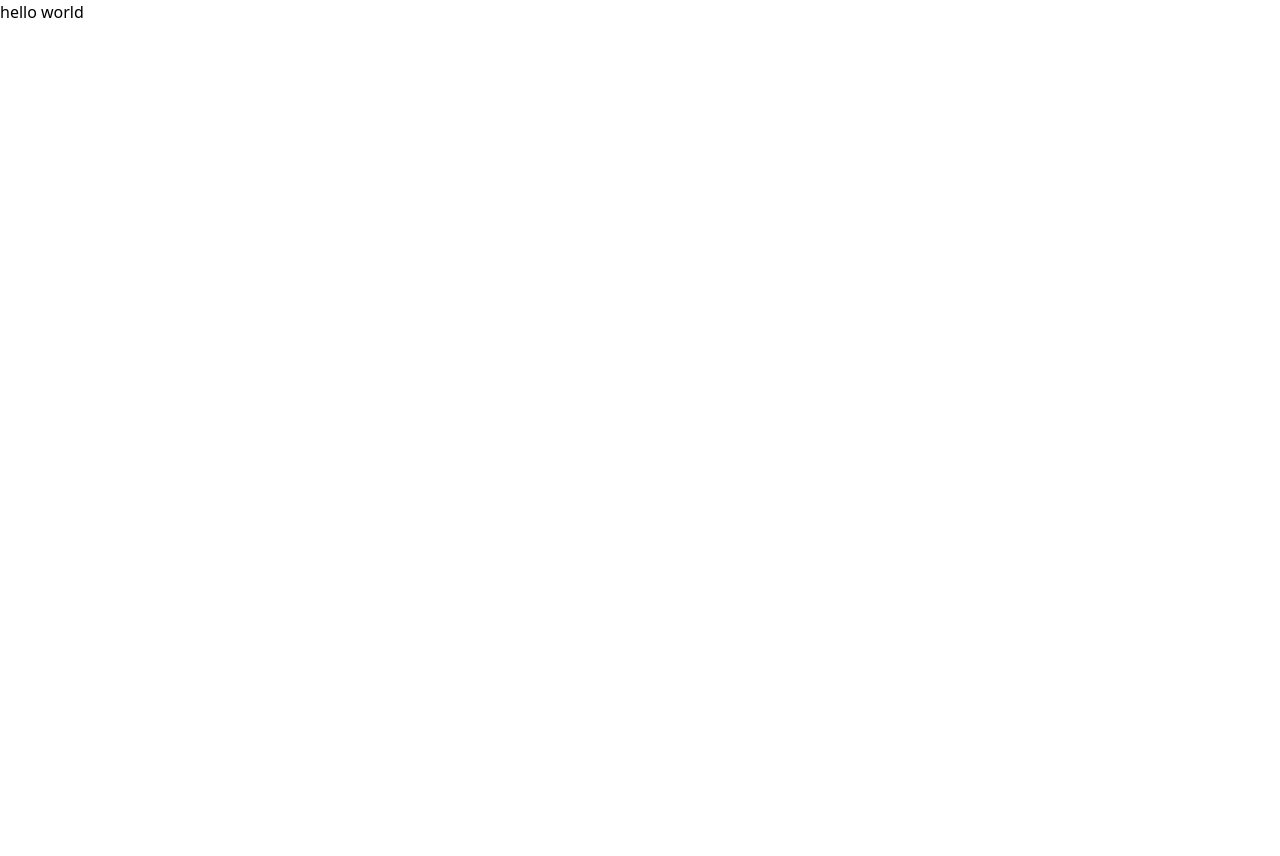
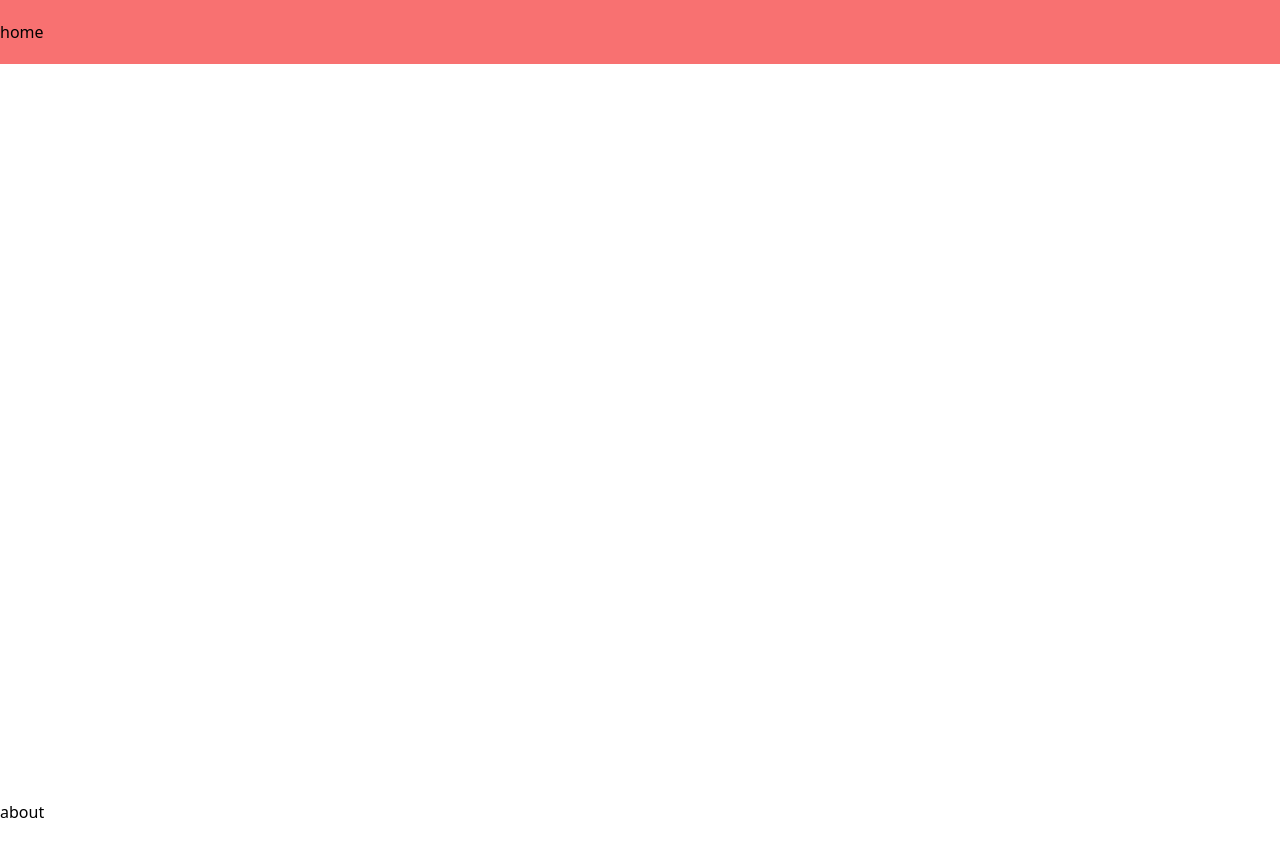
Before and after one commit to kk79it/portfolio, a React (Create React App) app: page / in a window 1280 px wide. Shown: the top 856 px of the page. Before the commit the page ends 800 px from the top, so only its background shows below. Built offline with nearby package versions, Linux system fonts and the light colour scheme.

Commit message:
ヘッダーの作成

```diff
--- /dev/null
+++ b/src/@types/reading-topic.d.ts
@@ -0,0 +1 @@
+type ReadingTopic = [string | null, (topic: string | null) => void];
--- a/src/app.tsx
+++ b/src/app.tsx
@@ -1,5 +1,12 @@
+import { Route, Routes } from "react-router-dom";
+import IndexPage from "./pages/index-page";
+
 function App() {
-  return <div>hello world</div>;
+  return (
+    <Routes>
+      <Route index element={<IndexPage />} />
+    </Routes>
+  );
 }
 
 export default App;
--- /dev/null
+++ b/src/components/header.tsx
@@ -0,0 +1,11 @@
+import { useReadingTopic } from "../hooks/reading-topic";
+
+function Header() {
+  const [readingTopic] = useReadingTopic();
+
+  return (
+    <div className="bg-red-400 flex h-16 items-center">{readingTopic}</div>
+  );
+}
+
+export default Header;
--- /dev/null
+++ b/src/components/layout.tsx
@@ -0,0 +1,19 @@
+import { ReactElement } from "react";
+import Header from "./header";
+
+type Props = {
+  children: ReactElement;
+};
+
+function Layout({ children }: Props) {
+  return (
+    <div>
+      <div className="fixed top-0 left-0 w-full">
+        <Header />
+      </div>
+      <div>{children}</div>
+    </div>
+  );
+}
+
+export default Layout;
--- /dev/null
+++ b/src/components/topics/about.tsx
@@ -0,0 +1,5 @@
+function About() {
+  return <div data-topic="about" className="min-h-screen">about</div>;
+}
+
+export default About;
--- /dev/null
+++ b/src/components/topics/home.tsx
@@ -0,0 +1,5 @@
+function Home() {
+  return <div data-topic="home" className="min-h-screen">home</div>;
+}
+
+export default Home;
--- /dev/null
+++ b/src/components/topics/skill.tsx
@@ -0,0 +1,5 @@
+function Skill() {
+  return <div data-topic="skill" className="min-h-screen">skill</div>;
+}
+
+export default Skill;
--- /dev/null
+++ b/src/hooks/reading-topic.tsx
@@ -0,0 +1,27 @@
+import { createContext, ReactElement, useContext, useState } from "react";
+
+const Context = createContext<ReadingTopic | null>(null);
+
+type Props = {
+  children: ReactElement;
+};
+function ReadingTopicProvider({ children }: Props) {
+  const [state, setState] = useState<string | null>(null);
+
+  return (
+    <Context.Provider value={[state, setState]}>{children}</Context.Provider>
+  );
+}
+
+function useReadingTopic() {
+  const received = useContext(Context);
+
+  if (received === null) {
+    throw new Error();
+  }
+
+  return received;
+}
+
+export default ReadingTopicProvider;
+export { useReadingTopic };
--- a/src/index.tsx
+++ b/src/index.tsx
@@ -2,6 +2,7 @@ import React from "react";
 import ReactDOM from "react-dom/client";
 import { BrowserRouter as Router } from "react-router-dom";
 import App from "./app";
+import ReadingTopicProvider from "./hooks/reading-topic";
 import "./index.css";
 import reportWebVitals from "./reportWebVitals";
 
@@ -11,7 +12,9 @@ const root = ReactDOM.createRoot(
 root.render(
   <React.StrictMode>
     <Router>
-      <App />
+      <ReadingTopicProvider>
+        <App />
+      </ReadingTopicProvider>
     </Router>
   </React.StrictMode>
 );
--- /dev/null
+++ b/src/pages/index-page.tsx
@@ -0,0 +1,49 @@
+import { useEffect } from "react";
+import Layout from "../components/layout";
+import About from "../components/topics/about";
+import Home from "../components/topics/home";
+import Skill from "../components/topics/skill";
+import { useReadingTopic } from "../hooks/reading-topic";
+
+function IndexPage() {
+  const [, setReadingTopic] = useReadingTopic();
+
+  useEffect(() => {
+    const callback: IntersectionObserverCallback = (entries) => {
+      entries
+        .filter((entry) => entry.isIntersecting)
+        .forEach((entry) => {
+          const target = entry.target as HTMLElement;
+          setReadingTopic(target.dataset.topic || null);
+        });
+    };
+
+    const observer = new IntersectionObserver(callback, {
+      root: null,
+      threshold: 0.75,
+    });
+
+    const topics = document.querySelectorAll("[data-topic");
+    topics.forEach((topic) => {
+      observer.observe(topic);
+    });
+
+    return () => {
+      topics.forEach((topic) => {
+        observer.unobserve(topic);
+      });
+    };
+  }, []);
+
+  return (
+    <Layout>
+      <div>
+        <Home />
+        <About />
+        <Skill />
+      </div>
+    </Layout>
+  );
+}
+
+export default IndexPage;
```
